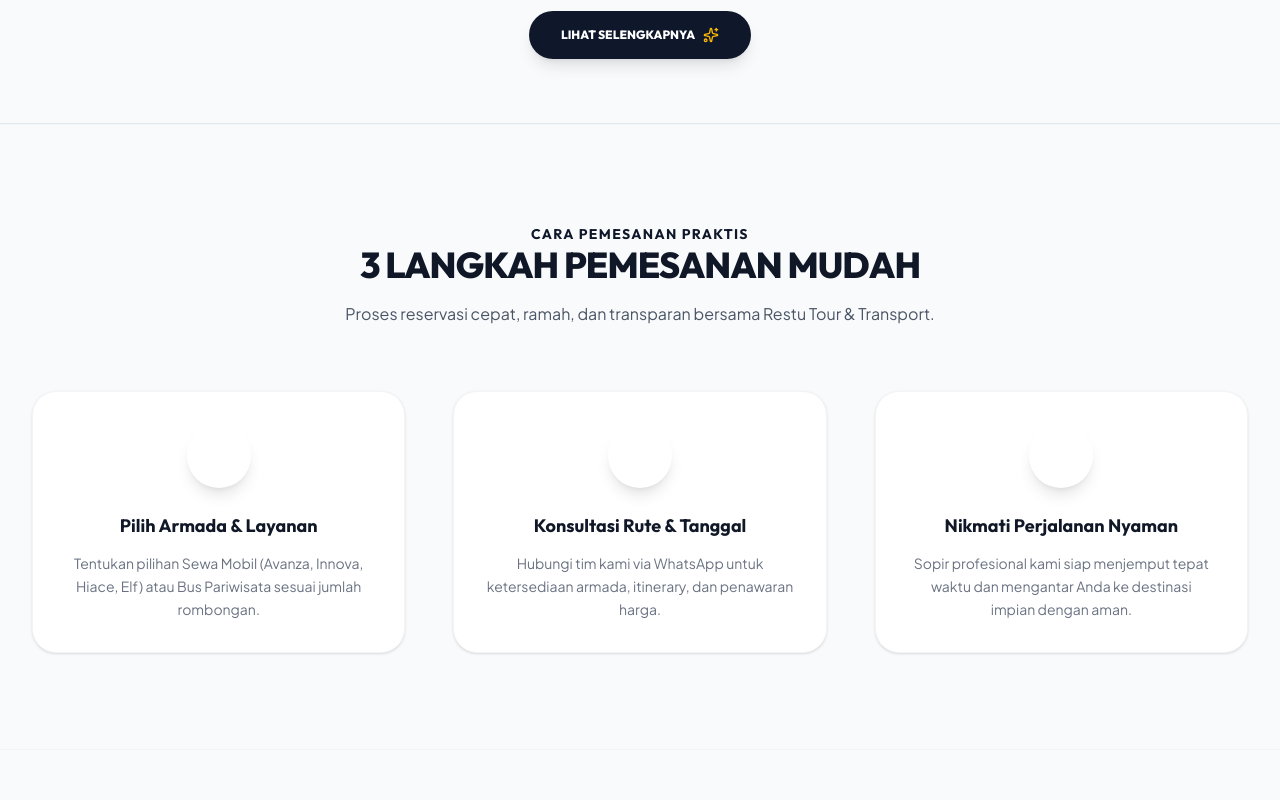
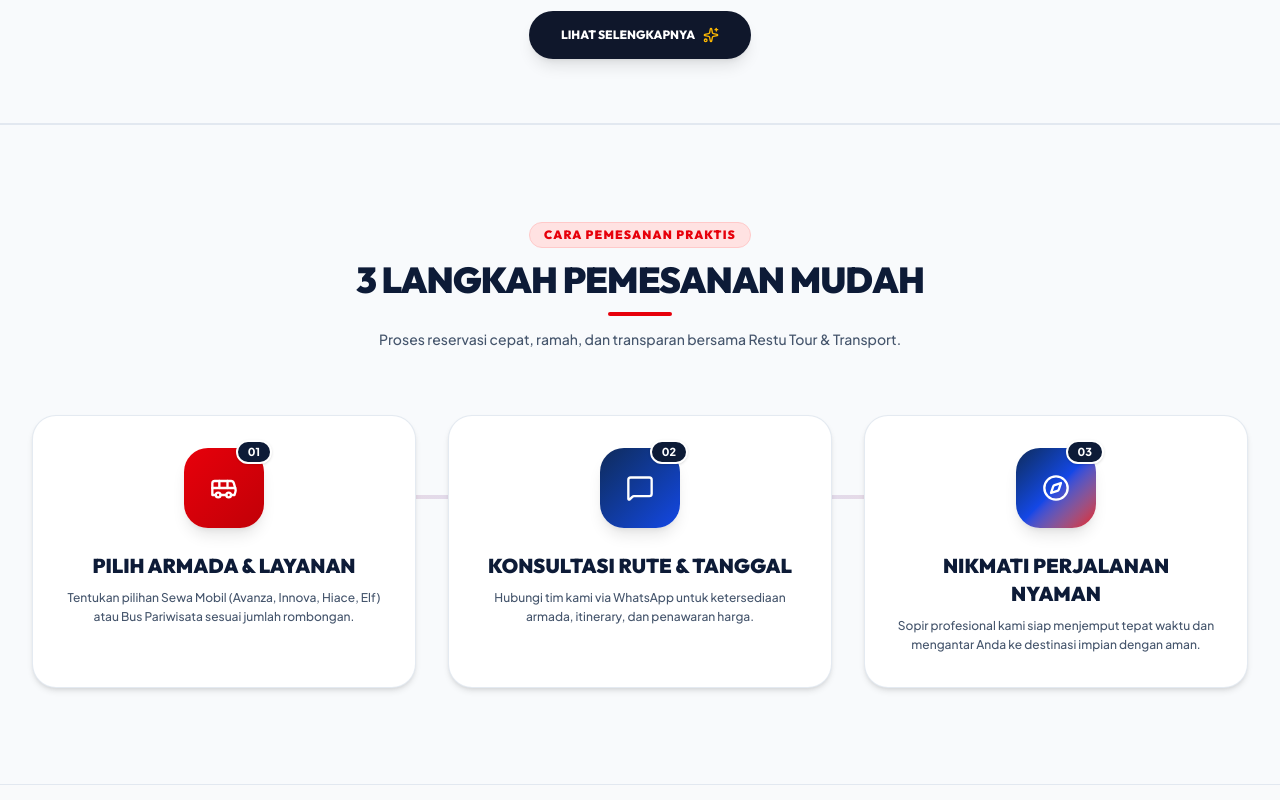
Before and after one commit to Reggyzul/Putri-Munggaran-Travel, a React (Vite) app: page / in a window 1280 px wide. Shown: the part 2160-2960 px from the top of the page. Built offline with nearby package versions, Linux system fonts and the light colour scheme.

Commit message:
Update BookingSteps section with icons and step badges

```diff
--- a/src/components/BookingSteps.tsx
+++ b/src/components/BookingSteps.tsx
@@ -1,5 +1,5 @@
 import React from 'react';
-import { Smartphone, MessageSquareText, ShieldAlert, Sparkles, Map } from 'lucide-react';
+import { Bus, MessageSquare, Compass, CheckCircle2, Sparkles } from 'lucide-react';
 import { TRANSLATIONS } from '../utils/translations';
 import { motion } from 'motion/react';
 
@@ -15,32 +15,42 @@ export default function BookingSteps({ lang }: BookingStepsProps) {
       step: '01',
       title: t.step_1_title,
       description: t.step_1_desc,
+      icon: <Bus className="w-7 h-7 text-white" />,
+      bgGradient: 'bg-gradient-to-br from-red-600 to-red-700',
+      badgeBg: 'bg-red-900/40 text-red-200 border-red-500/30',
     },
     {
       step: '02',
       title: t.step_2_title,
       description: t.step_2_desc,
+      icon: <MessageSquare className="w-7 h-7 text-white" />,
+      bgGradient: 'bg-gradient-to-br from-[#0f2b5c] to-blue-700',
+      badgeBg: 'bg-blue-900/40 text-blue-200 border-blue-500/30',
     },
     {
       step: '03',
       title: t.step_3_title,
       description: t.step_3_desc,
+      icon: <Compass className="w-7 h-7 text-white" />,
+      bgGradient: 'bg-gradient-to-br from-[#0f2b5c] via-blue-700 to-red-600',
+      badgeBg: 'bg-purple-900/40 text-purple-200 border-purple-500/30',
     },
   ];
 
   return (
-    <section id="steps" className="py-24 bg-gray-50 overflow-hidden border-t border-b border-gray-100">
+    <section id="steps" className="py-24 bg-slate-50 overflow-hidden border-t border-b border-slate-200 text-left">
       <div className="max-w-7xl mx-auto px-4 sm:px-6 lg:px-8">
 
         {/* Section Heading */}
-        <div className="text-center max-w-3xl mx-auto mb-16 space-y-4">
-          <span className="font-display font-bold text-sm text-luxury-gold tracking-widest uppercase">
+        <div className="text-center max-w-3xl mx-auto mb-16 space-y-3">
+          <span className="font-display font-black text-xs text-red-600 tracking-widest uppercase bg-red-100 px-3.5 py-1 rounded-full border border-red-200 inline-block">
             {t.steps_tag}
           </span>
-          <h2 className="font-display font-extrabold text-3xl sm:text-4xl text-gray-900 tracking-tight uppercase">
+          <h2 className="font-display font-black text-3xl sm:text-4xl text-[#0d1b37] tracking-tight uppercase">
             {t.steps_title}
           </h2>
-          <p className="font-sans text-gray-600 text-sm sm:text-base leading-relaxed">
+          <div className="w-16 h-1 bg-red-600 mx-auto rounded-full" />
+          <p className="font-sans text-slate-600 text-xs sm:text-sm leading-relaxed font-medium">
             {t.steps_desc}
           </p>
         </div>
@@ -48,32 +58,40 @@ export default function BookingSteps({ lang }: BookingStepsProps) {
         {/* Steps Grid */}
         <div className="relative">
           {/* Connector Line for Desktop */}
-          <div className="hidden lg:block absolute top-1/2 left-[15%] right-[15%] h-0.5 bg-gradient-to-r from-luxury-gold/30 via-luxury-gold to-luxury-gold/30 -translate-y-12 z-0" />
+          <div className="hidden lg:block absolute top-1/2 left-[15%] right-[15%] h-1 bg-gradient-to-r from-red-600 via-blue-600 to-red-600 -translate-y-14 z-0 opacity-20" />
 
-          <div className="grid grid-cols-1 lg:grid-cols-3 gap-12 relative z-10">
+          <div className="grid grid-cols-1 lg:grid-cols-3 gap-8 relative z-10">
             {stepsList.map((stepItem, index) => (
               <motion.div
-                initial={{ opacity: 0, scale: 0.95 }}
-                whileInView={{ opacity: 1, scale: 1 }}
+                initial={{ opacity: 0, y: 20 }}
+                whileInView={{ opacity: 1, y: 0 }}
                 viewport={{ once: true }}
                 transition={{ duration: 0.4, delay: index * 0.15 }}
                 key={index}
-                className="bg-white rounded-3xl p-8 shadow-sm border border-gray-100 hover:shadow-xl hover:border-luxury-gold/10 transition-all duration-300 flex flex-col items-center text-center relative group"
+                className="bg-white rounded-3xl p-8 shadow-md hover:shadow-2xl border border-slate-200/90 transition-all duration-300 flex flex-col items-center text-center relative group"
               >
-                {/* Step Number Circle */}
-                <div className="w-16 h-16 rounded-full bg-luxury-gold text-white flex items-center justify-center font-display font-black text-xl shadow-lg shadow-luxury-gold/20 mb-6 group-hover:scale-105 transition-transform duration-300">
-                  {stepItem.step}
+                {/* Step Icon Circle + Step Badge */}
+                <div className="relative mb-6">
+                  <div className={`w-20 h-20 rounded-3xl ${stepItem.bgGradient} flex items-center justify-center shadow-lg group-hover:scale-110 transition-transform duration-300`}>
+                    {stepItem.icon}
+                  </div>
+
+                  {/* Step Number Tag */}
+                  <span className="absolute -top-2 -right-2 bg-[#0d1b37] text-white text-[11px] font-black px-2.5 py-0.5 rounded-full border-2 border-white shadow-sm">
+                    {stepItem.step}
+                  </span>
                 </div>
 
-                <h3 className="font-display font-bold text-lg text-gray-900 mb-3 group-hover:text-luxury-gold transition-colors">
+                <h3 className="font-display font-black text-xl text-[#0d1b37] mb-2 uppercase group-hover:text-red-600 transition-colors">
                   {stepItem.title}
                 </h3>
-                <p className="font-sans text-xs sm:text-sm text-gray-500 leading-relaxed max-w-xs">
+
+                <p className="font-sans text-xs text-slate-600 leading-relaxed font-medium">
                   {stepItem.description}
                 </p>
 
-                {/* Corner light shine decorative */}
-                <div className="absolute top-0 right-0 w-24 h-24 bg-luxury-gold/5 rounded-full blur-xl opacity-0 group-hover:opacity-100 transition-opacity pointer-events-none" />
+                {/* Decorative Hover Glow */}
+                <div className="absolute top-0 right-0 w-28 h-28 bg-red-600/5 rounded-full blur-2xl opacity-0 group-hover:opacity-100 transition-opacity pointer-events-none" />
               </motion.div>
             ))}
           </div>
```
